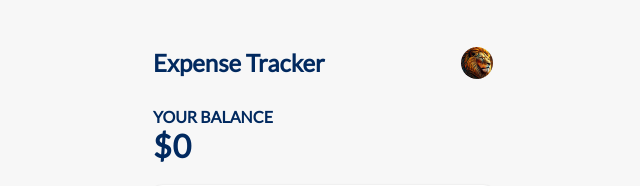
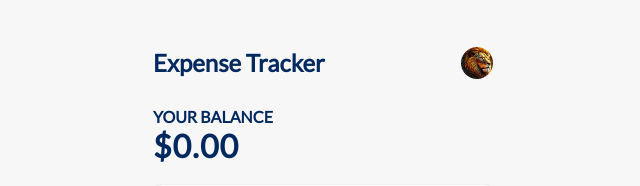
Before and after one commit to Divu03/Expense-Tracker, a React (Create React App) app in the folder expense-tracker/: page / in a window 1280 px wide. Shown: the top 186 px of the page, without its empty margins (317-957 px from the left). Built offline with nearby package versions, Linux system fonts and the light colour scheme; no server answers; the database is empty; sample sign-in values are in the browser's storage.

Commit message:
Update Balance.js to fix the number after decimal

```diff
--- a/expense-tracker/src/components/Balance.js
+++ b/expense-tracker/src/components/Balance.js
@@ -9,7 +9,7 @@ export const Balance = () => {
     return (
         <div className='balanceDiv'>
             <h4>Your Balance</h4>
-            <h1>${total}</h1>
+            <h1>${total.toFixed(2)}</h1>
         </div>
     );
 };
```
